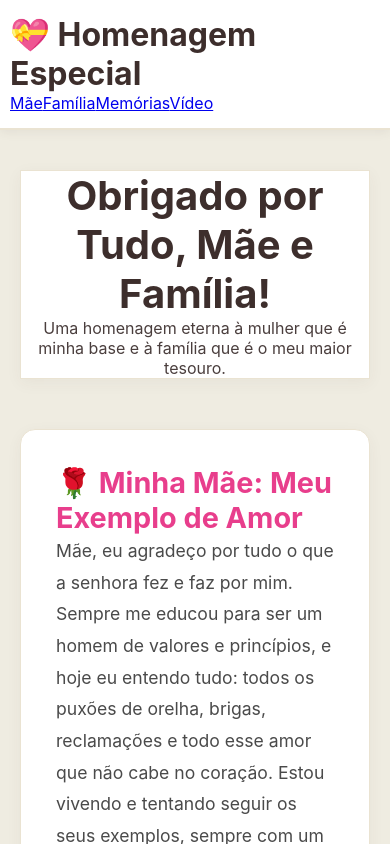
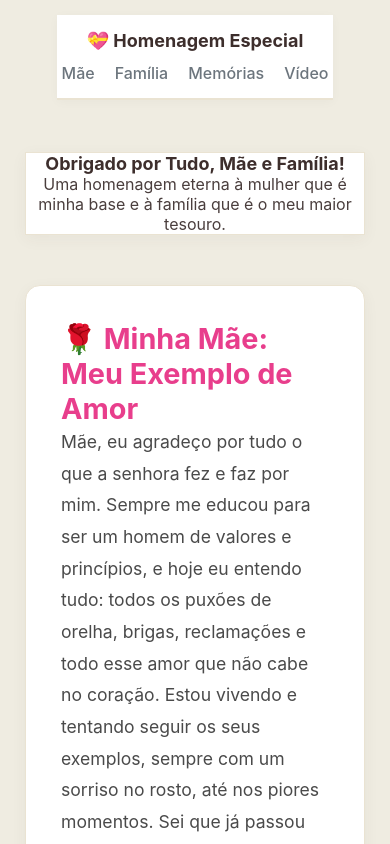
Before and after one commit to GuilhermeSilva-dev/Atividade-Pontuada03, a React (Vite) app: page / in a window 390 px wide. Shown: the top 844 px of the page. Built offline with nearby package versions, Linux system fonts and the light colour scheme.

Commit message:
Fazendo alterações

```diff
--- a/src/components/Header/style.css
+++ b/src/components/Header/style.css
@@ -1,75 +1,69 @@
-header {
-  width: 100vw !important;
-  position: relative !important;
-  left: 50% !important;
-  right: 50% !important;
-  margin-left: -50vw !important;
-  margin-right: -50vw !important;
-  background-color: #FFFFFF !important;
-  box-shadow: 0 2px 10px rgba(74, 62, 61, 0.08) !important;
-  padding: 15px 20px !important;
-  box-sizing: border-box !important;
+.cabecalho-site {
+  position: sticky;
+  top: 0;
+  background-color: #ffffff;
+  border-bottom: 2px solid #e83e8c; /* Cor rosa/afetiva */
+  padding: 15px 30px;
+  display: flex;
+  justify-content: space-between;
+  align-items: center;
+  z-index: 1000;
+  box-shadow: 0 2px 10px rgba(0,0,0,0.03);
 }
 
-.header-container, header div {
-  max-width: 1200px !important;
-  margin: 0 auto !important;
-  display: flex !important;
-  justify-content: space-between !important;
-  align-items: center !important;
-  width: 100% !important;
+.cabecalho-site h1 {
+  margin: 0;
+  font-size: 1.3rem;
+  color: #e83e8c;
 }
 
-header nav ul {
-  display: flex !important;
-  gap: 12px !important;
-  list-style: none !important;
-  margin: 0 !important;
-  padding: 0 !important;
+.menu-navegacao {
+  display: flex;
+  gap: 20px;
 }
 
-header nav ul li a {
-  display: inline-block !important;
-  text-decoration: none !important;
-  color: #4A3E3D !important;
-  font-weight: 600 !important;
-  font-size: 14px !important;
-  padding: 8px 16px !important;
-  background-color: #F7F4EB !important;
-  border: 1px solid #EAE3D2 !important;
-  border-radius: 8px !important;
-  transition: all 0.2s ease-in-out !important;
+.menu-navegacao a {
+  color: #6c757d;
+  text-decoration: none;
+  font-weight: 500;
+  transition: color 0.2s ease;
 }
 
-header nav ul li a:hover {
-  background-color: #8C6A5E !important;
-  color: #FFFFFF !important;
-  border-color: #8C6A5E !important;
+.menu-navegacao a:hover {
+  color: #e83e8c;
 }
 
 @media screen and (max-width: 768px) {
-  header {
-    width: 100% !important;
-    margin: 0 !important;
-    left: 0 !important;
-    right: 0 !important;
-    padding: 15px 10px !important;
+  header, .header, div {
+    display: flex !important;
+    flex-direction: column !important;
+    align-items: center !important;
+    gap: 12px !important;
+    padding: 15px 5px !important;
+    height: auto !important;
   }
 
-  .header-container, header div {
-    flex-direction: column !important;
-    gap: 15px !important;
+  h1, h2, span, .logo, .brand {
+    font-size: 18px !important;
+    text-align: center !important;
+    margin: 0 !important;
+    padding: 0 !important;
   }
 
-  header nav ul {
-    width: 100% !important;
+  nav ul, ul {
+    display: flex !important;
+    flex-direction: row !important;
+    flex-wrap: wrap !important;
     justify-content: center !important;
-    flex-wrap: wrap !important;
     gap: 8px !important;
+    margin: 0 !important;
+    padding: 0 !important;
+    list-style: none !important;
   }
 
-  header nav ul li a {
+  nav ul li a, ul li a, li a {
     font-size: 13px !important;
-    padding: 6px 12px !important;
+    padding: 5px 8px !important;
+    white-space: nowrap !important;
   }
 }
```
